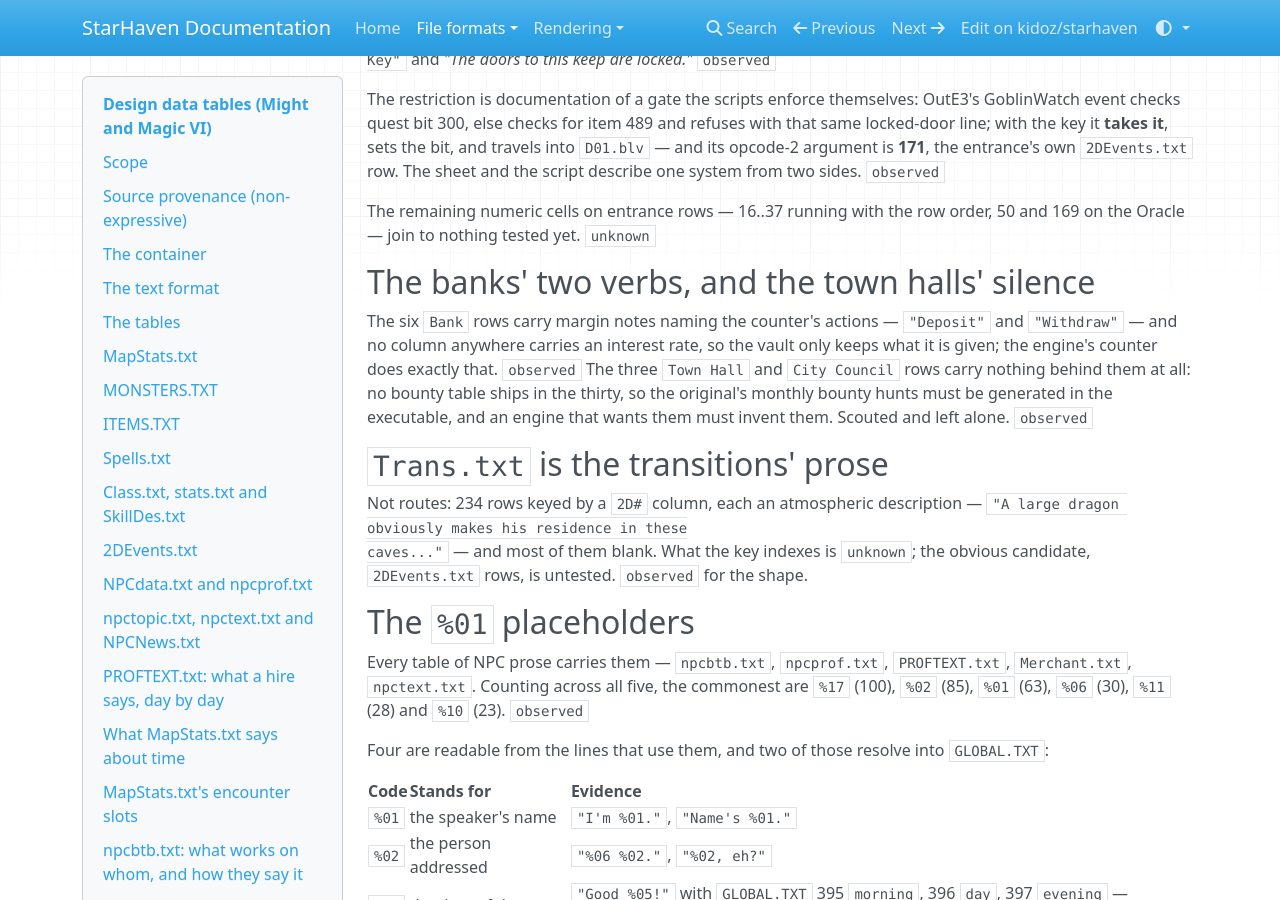
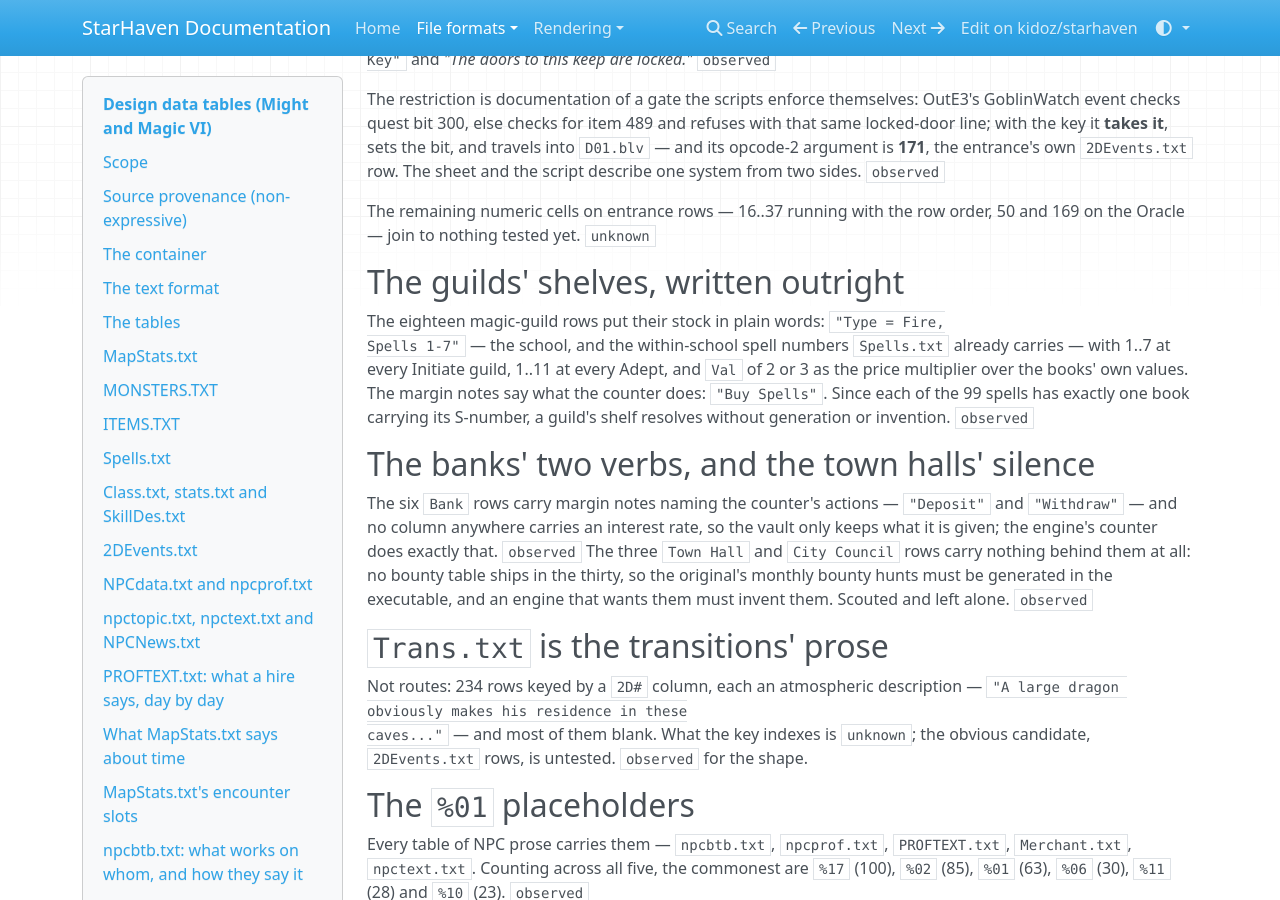
Before and after one commit to kidoz/starhaven, an MkDocs documentation site: the page built from docs/formats/text-tables.md, in a window 1280 px wide and 900 px high, scrolled down 11390 px. Built offline with MkDocs 1.6.1, drawn with Linux system fonts in a browser that asks for light colours; nearby versions of some CDN libraries; some of the changed text lies outside the part shown.

Commit message:
Stock the guilds with the books their rows spell out

```diff
--- a/docs/formats/text-tables.md
+++ b/docs/formats/text-tables.md
@@ -606,6 +606,16 @@ system from two sides. `observed`
 The remaining numeric cells on entrance rows — 16..37 running with the row
 order, 50 and 169 on the Oracle — join to nothing tested yet. `unknown`
 
+## The guilds' shelves, written outright
+
+The eighteen magic-guild rows put their stock in plain words: `"Type = Fire,
+Spells 1-7"` — the school, and the within-school spell numbers `Spells.txt`
+already carries — with 1..7 at every Initiate guild, 1..11 at every Adept,
+and `Val` of 2 or 3 as the price multiplier over the books' own values. The
+margin notes say what the counter does: `"Buy Spells"`. Since each of the 99
+spells has exactly one book carrying its S-number, a guild's shelf resolves
+without generation or invention. `observed`
+
 ## The banks' two verbs, and the town halls' silence
 
 The six `Bank` rows carry margin notes naming the counter's actions —
```
Also changed, not shown: README.md (+6 -0 lines), 3 other files.
